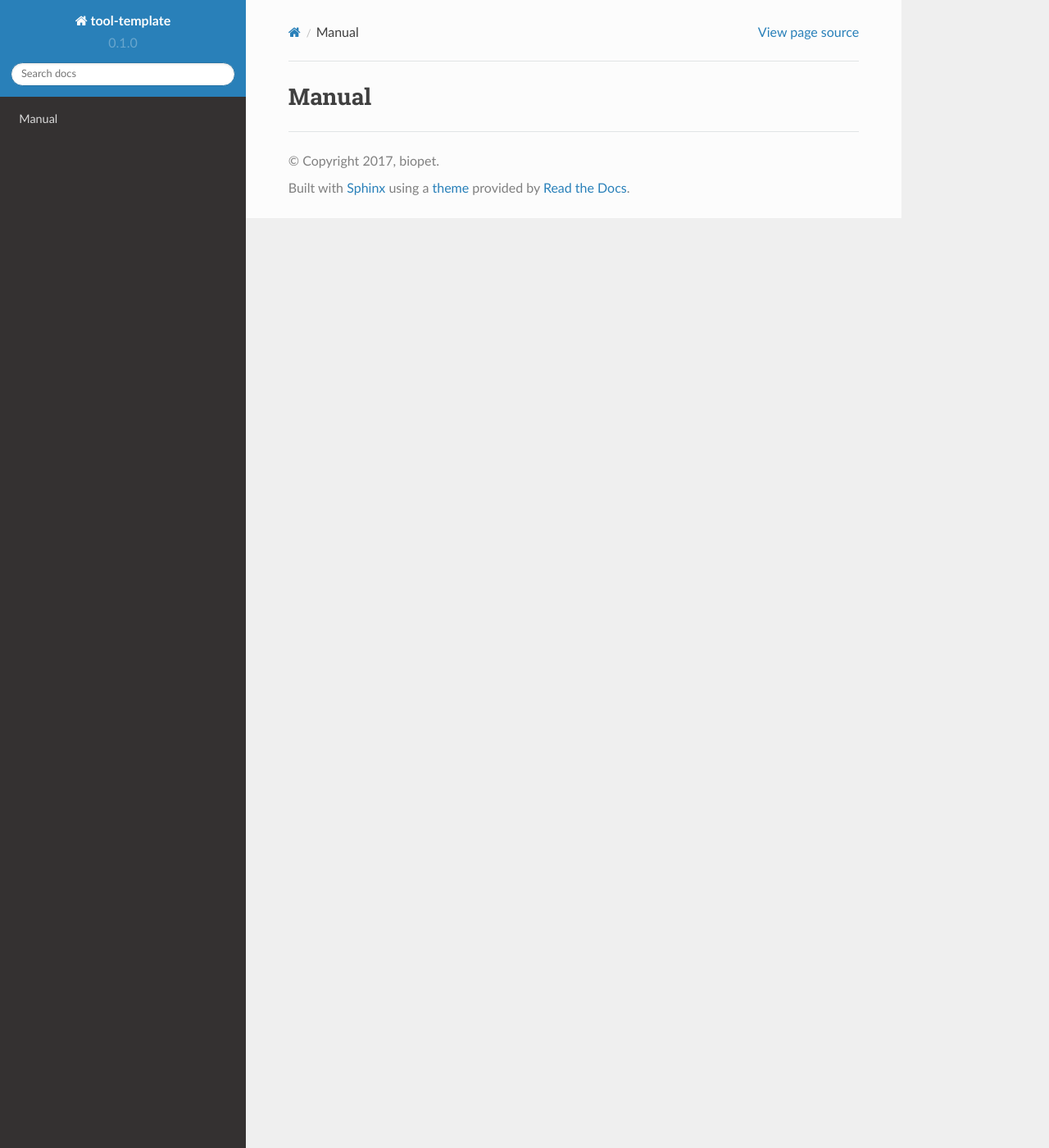
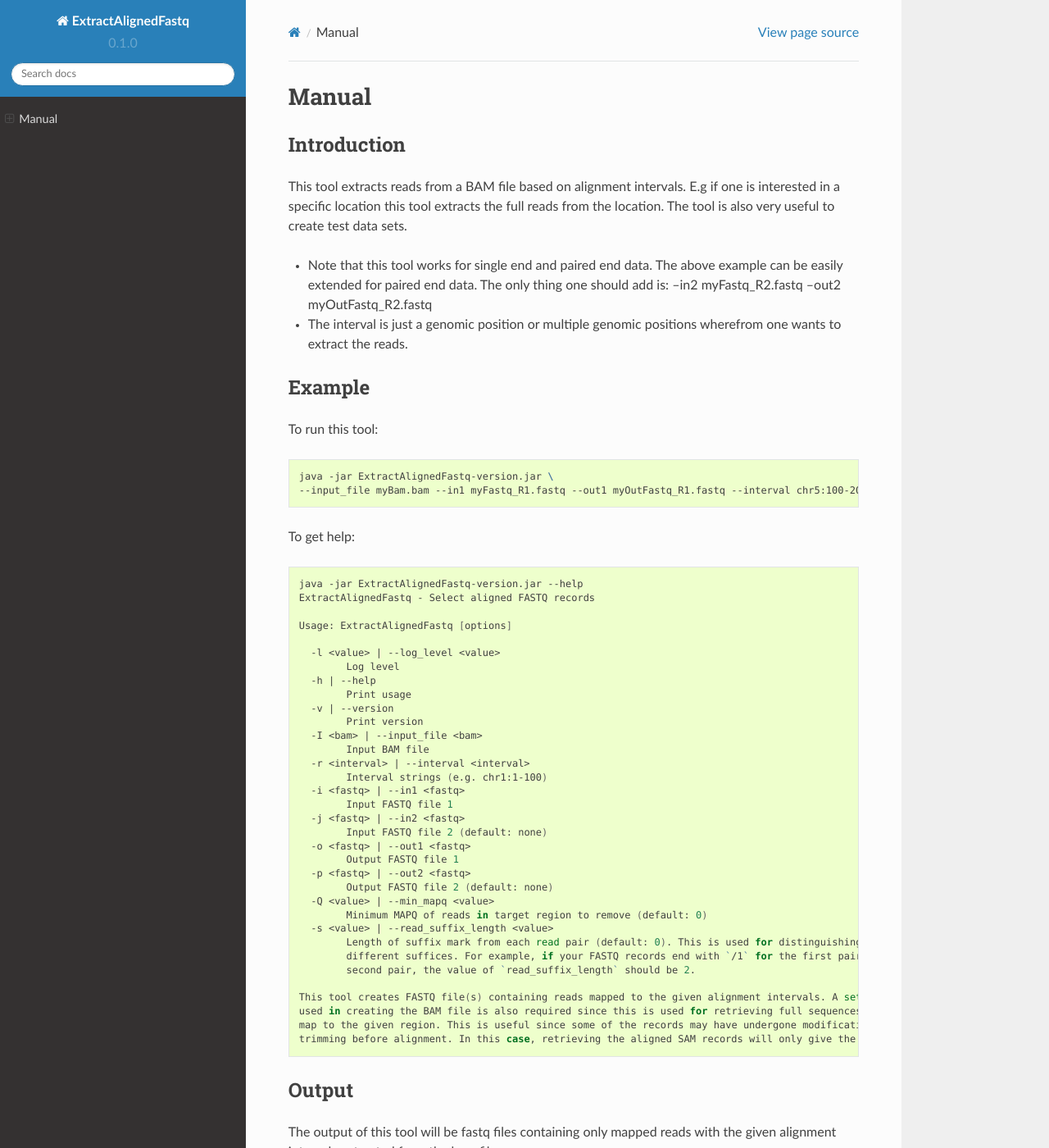
Before and after one commit to biopet/extractalignedfastq, a Sphinx documentation site: the page built from docs/MANUAL.md, in a window 1280 px wide and 1400 px high. Shown: the whole window at 82% size. Built offline with Sphinx 7.4.7 and the Read the Docs theme 2.0.0, drawn with Linux system fonts in a browser that asks for light colours; some of the changed text lies outside the part shown.

Commit message:
documentation

````diff
--- a/docs/MANUAL.md
+++ b/docs/MANUAL.md
@@ -1,3 +1,59 @@
 # Manual
 
-<Elaborate usage description>
+## Introduction
+This tool extracts reads from a BAM file based on alignment intervals. E.g if one is interested in a specific
+location this tool extracts the full reads from the location. The tool is also very useful to create test data sets.
+
+* Note that this tool works for single end and paired end data. The above example can be easily extended for
+paired end data. The only thing one should add is: --in2 myFastq_R2.fastq --out2 myOutFastq_R2.fastq
+* The interval is just a genomic position or multiple genomic positions wherefrom one wants to extract the reads.
+
+
+## Example
+To run this tool:
+```bash
+java -jar ExtractAlignedFastq-version.jar \
+--input_file myBam.bam --in1 myFastq_R1.fastq --out1 myOutFastq_R1.fastq --interval chr5:100-200
+```
+
+To get help:
+```bash
+java -jar ExtractAlignedFastq-version.jar --help
+ExtractAlignedFastq - Select aligned FASTQ records
+
+Usage: ExtractAlignedFastq [options]
+
+  -l <value> | --log_level <value>
+        Log level
+  -h | --help
+        Print usage
+  -v | --version
+        Print version
+  -I <bam> | --input_file <bam>
+        Input BAM file
+  -r <interval> | --interval <interval>
+        Interval strings (e.g. chr1:1-100)
+  -i <fastq> | --in1 <fastq>
+        Input FASTQ file 1
+  -j <fastq> | --in2 <fastq>
+        Input FASTQ file 2 (default: none)
+  -o <fastq> | --out1 <fastq>
+        Output FASTQ file 1
+  -p <fastq> | --out2 <fastq>
+        Output FASTQ file 2 (default: none)
+  -Q <value> | --min_mapq <value>
+        Minimum MAPQ of reads in target region to remove (default: 0)
+  -s <value> | --read_suffix_length <value>
+        Length of suffix mark from each read pair (default: 0). This is used for distinguishing read pairs with
+        different suffices. For example, if your FASTQ records end with `/1` for the first pair and `/2` for the
+        second pair, the value of `read_suffix_length` should be 2.
+
+This tool creates FASTQ file(s) containing reads mapped to the given alignment intervals. A set of FASTQ files that was
+used in creating the BAM file is also required since this is used for retrieving full sequences of FASTQ records which
+map to the given region. This is useful since some of the records may have undergone modifications such as quality
+trimming before alignment. In this case, retrieving the aligned SAM records will only give the modified sequence.
+```
+
+## Output
+The output of this tool will be fastq files containing only mapped reads with the given alignment intervals extracted
+from the bam file.
--- a/docs/conf.py
+++ b/docs/conf.py
@@ -49,7 +49,7 @@ source_suffix = ['.rst', '.md']
 master_doc = 'index'
 
 # General information about the project.
-project = u'tool-template'
+project = u'ExtractAlignedFastq'
 copyright = u'2017, biopet'
 author = u'biopet'
 
@@ -118,7 +118,7 @@ html_sidebars = {
 # -- Options for HTMLHelp output ------------------------------------------
 
 # Output file base name for HTML help builder.
-htmlhelp_basename = 'tool-templatedoc'
+htmlhelp_basename = 'ExtractAlignedFastqdoc'
 
 
 # -- Options for LaTeX output ---------------------------------------------
@@ -145,7 +145,7 @@ latex_elements = {
 # (source start file, target name, title,
 #  author, documentclass [howto, manual, or own class]).
 latex_documents = [
-    (master_doc, 'tool-template.tex', u'tool-template Documentation',
+    (master_doc, 'ExtractAlignedFastq.tex', u'ExtractAlignedFastq Documentation',
      u'biopet', 'manual'),
 ]
 
@@ -155,7 +155,7 @@ latex_documents = [
 # One entry per manual page. List of tuples
 # (source start file, name, description, authors, manual section).
 man_pages = [
-    (master_doc, 'tool-template', u'tool-template Documentation',
+    (master_doc, 'ExtractAlignedFastq', u'ExtractAlignedFastq Documentation',
      [author], 1)
 ]
 
@@ -166,7 +166,7 @@ man_pages = [
 # (source start file, target name, title, author,
 #  dir menu entry, description, category)
 texinfo_documents = [
-    (master_doc, 'tool-template', u'tool-template Documentation',
-     author, 'tool-template', 'One line description of project.',
+    (master_doc, 'ExtractAlignedFastq', u'ExtractAlignedFastq Documentation',
+     author, 'ExtractAlignedFastq', 'Extract reads from a BAM file based on alignment intervals.',
      'Miscellaneous'),
 ]
--- a/docs/index.rst
+++ b/docs/index.rst
@@ -1,9 +1,9 @@
-.. tool-template documentation master file, created by
+.. ExtractAlignedFastq documentation master file, created by
    sphinx-quickstart on Thu Oct 12 09:56:27 2017.
    You can adapt this file completely to your liking, but it should at least
    contain the root `toctree` directive.
 
-Welcome to tool-template's documentation!
+Welcome to ExtractAlignedFastq's documentation!
 =========================================
 
 .. mdinclude:: ../README.md
````
Also changed, not shown: README.md (+4 -10 lines), docs/INSTALLATION.md (+2 -2 lines), 1 other file.
